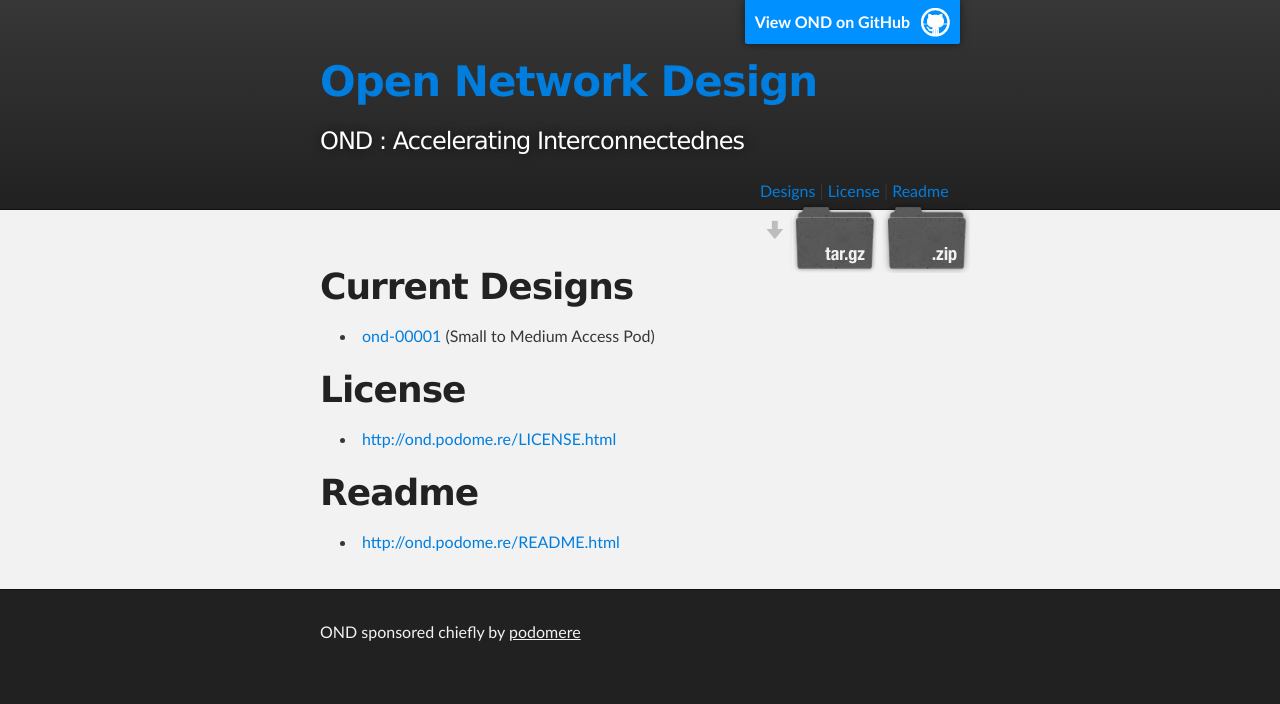
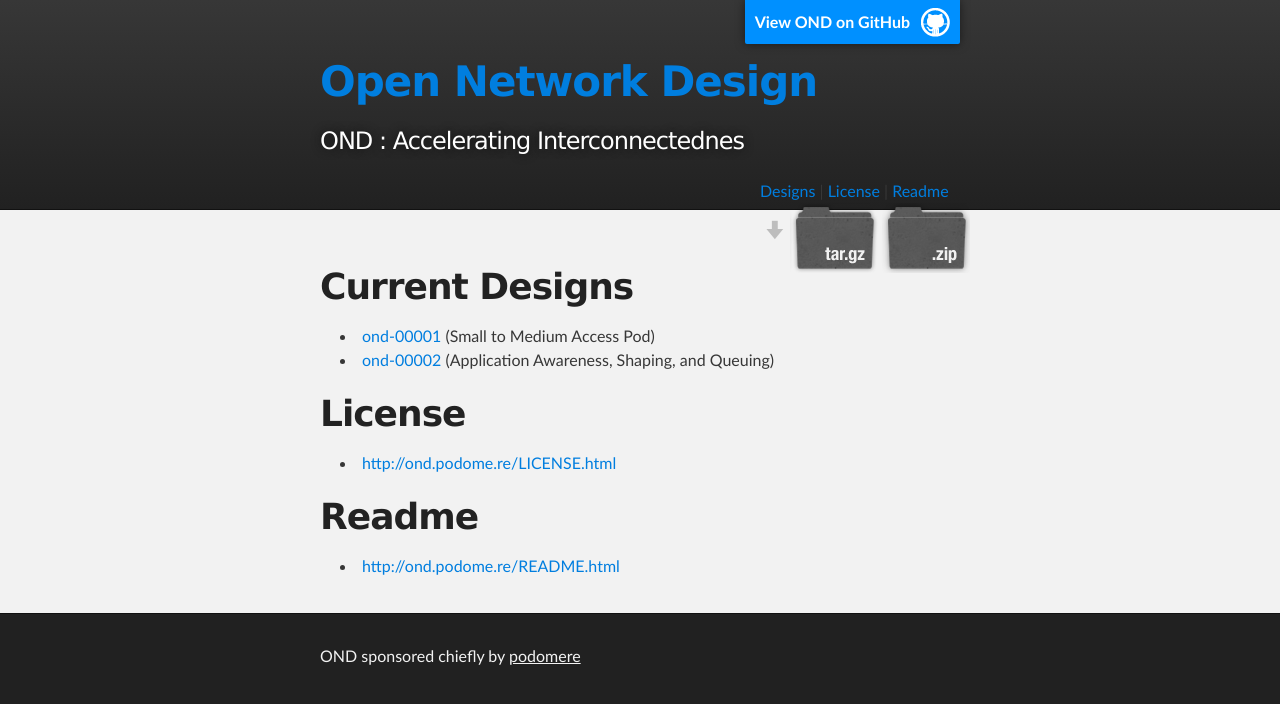
Before and after one commit to podomere/ond, a Jekyll site: the page built from designs.md, in a window 1280 px wide. Shown: the top 704 px of the page. Built offline with Jekyll 4.4.1, drawn with Linux system fonts in a browser that asks for light colours.

Commit message:
Update ond-00002.md

```diff
--- a/ond-00002/ond-00002.md
+++ b/ond-00002/ond-00002.md
@@ -1,4 +1,12 @@
+---
+layout: default
+title: ond-00002
+description: Application Awareness, Shaping, and Queuing
+tags: designs
+type: designs
+---
+
 ---
 
 
----
+# Application Awareness, Shaping, and Queuing
```
